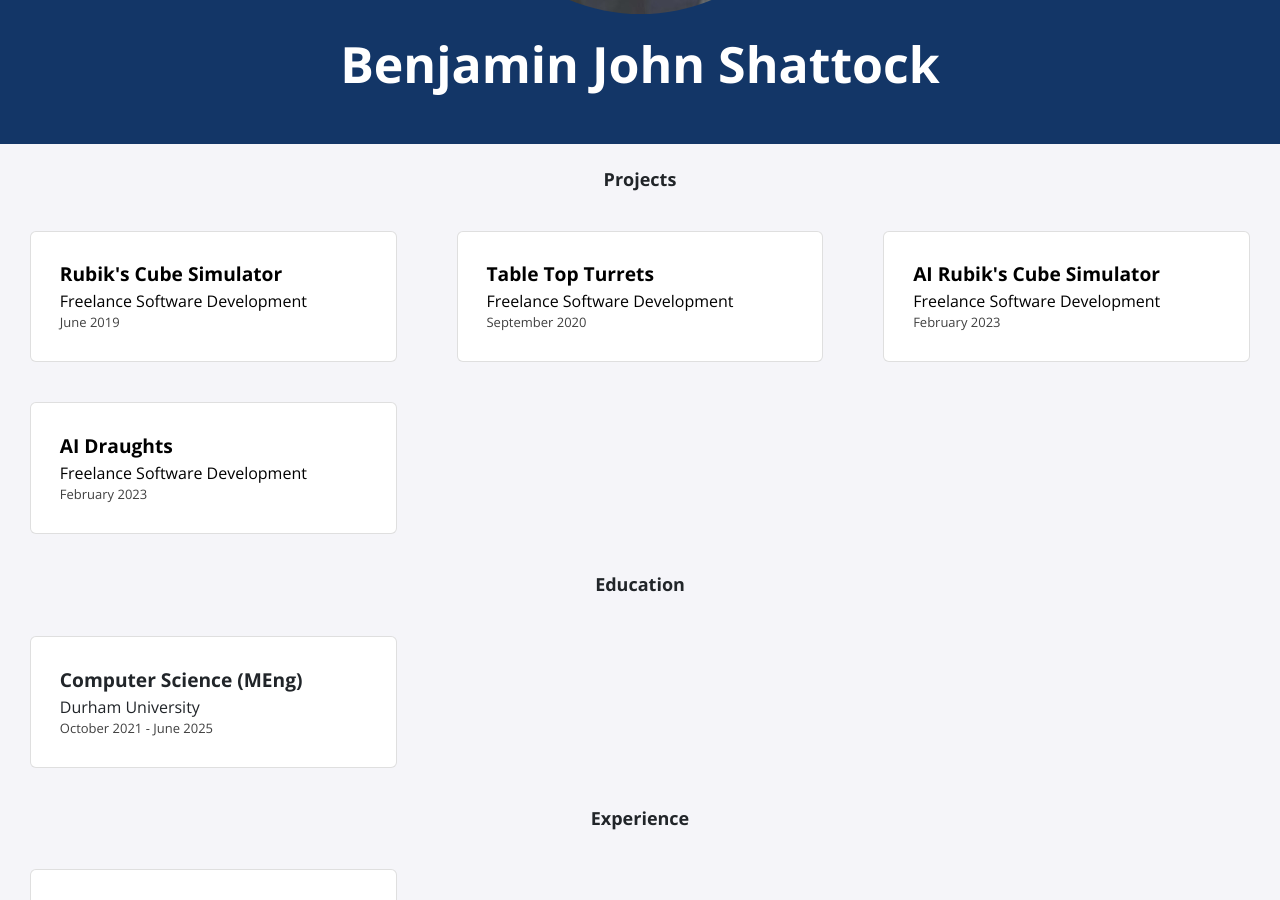
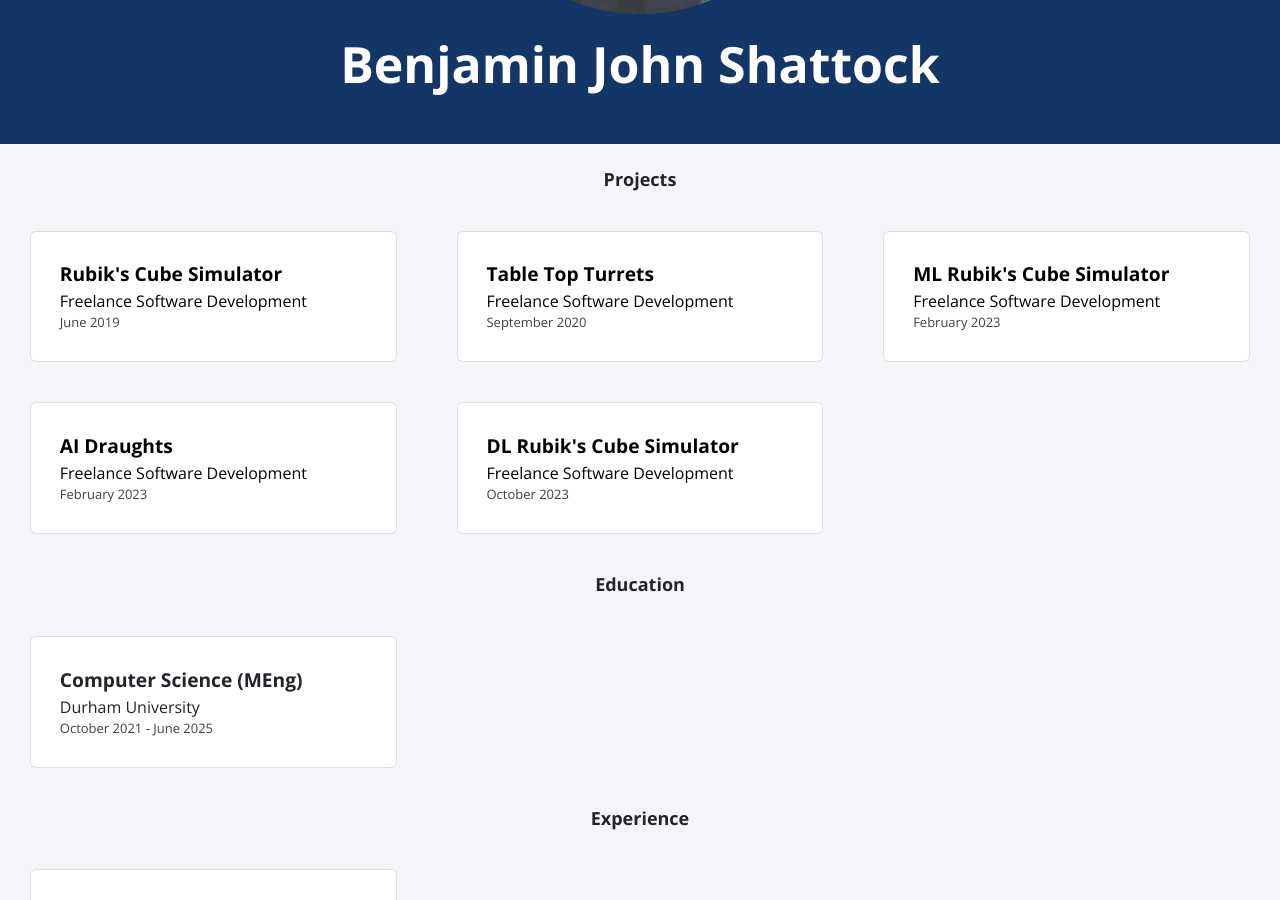
Before and after one commit to shatt-s/shatt-s.github.io, a Jekyll site: the page built from index.html, in a window 1280 px wide and 900 px high, scrolled down 381 px. Built offline with Jekyll 4.4.1, drawn with Linux system fonts in a browser that asks for light colours; nearby versions of some CDN libraries.

Commit message:
Update projects.yml

```diff
--- a/_data/projects.yml
+++ b/_data/projects.yml
@@ -8,7 +8,7 @@
   date: September 2020
   page-name: https://store.steampowered.com/app/1386320/Table_Top_Turrets/
 
-- title: AI Rubik's Cube Simulator
+- title: ML Rubik's Cube Simulator
   event: Freelance Software Development
   date: February 2023
   page-name: https://shatt-s.github.io/rubiks-cube-simulator-v2/
@@ -17,3 +17,8 @@
   event: Freelance Software Development
   date: February 2023
   page-name: https://shatt-s.github.io/draughts-ai/
+
+- title: DL Rubik's Cube Simulator
+  event: Freelance Software Development
+  date: October 2023
+  page-name: https://shatt-s.github.io/rubiks-cube-simulator-v3/
```
